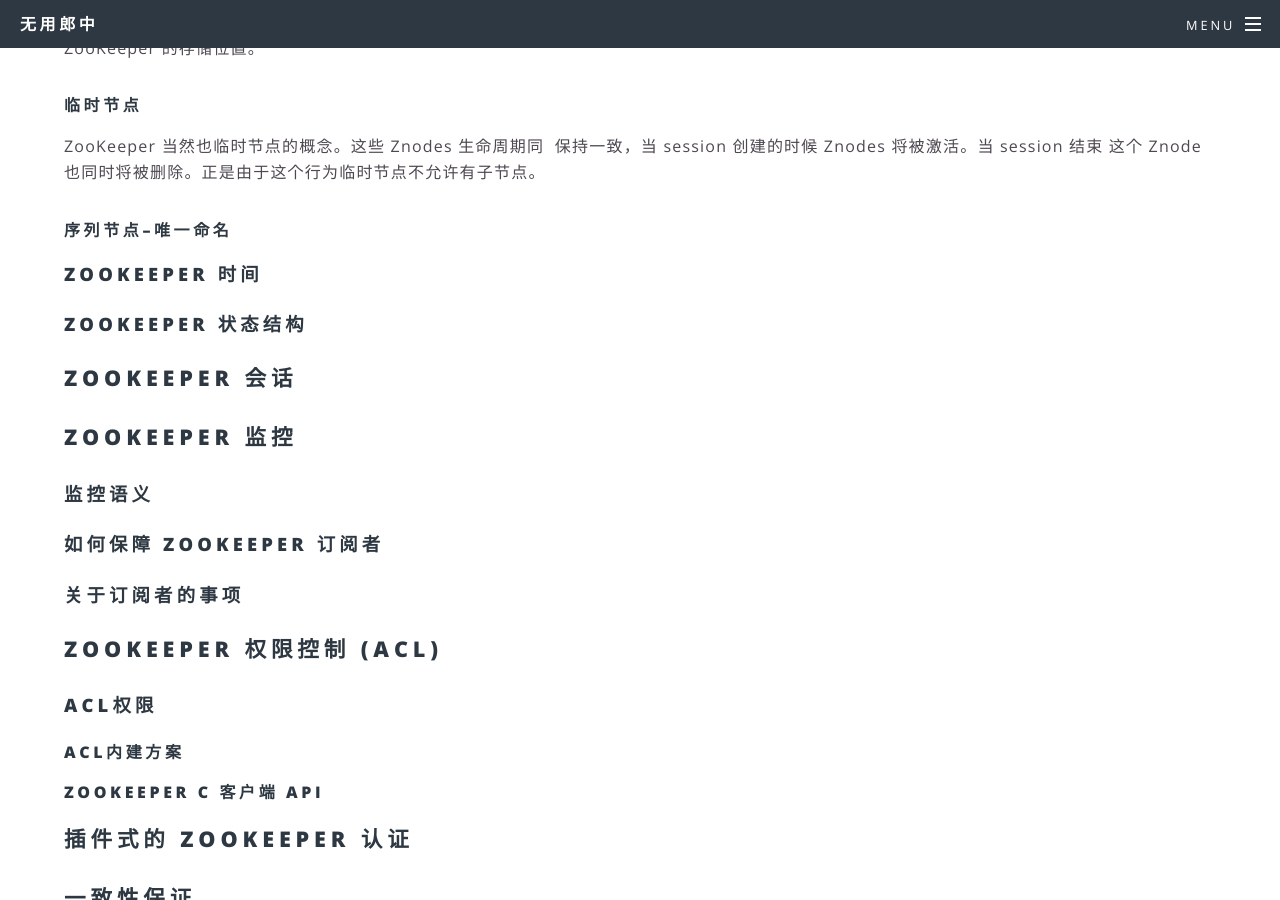
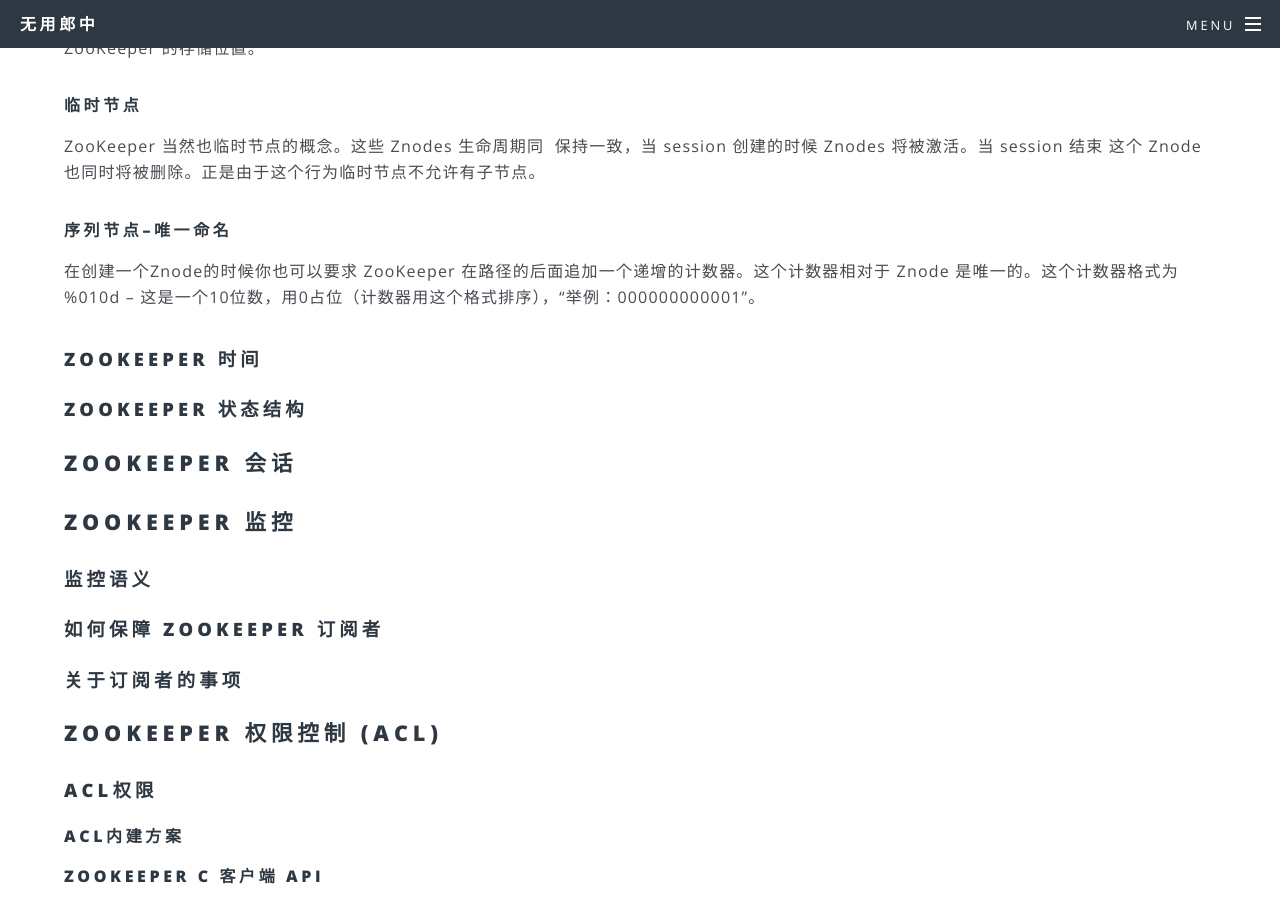
Before and after one commit to fantasylion/fantasylion.github.io, a Jekyll site: the page built from _posts/2018-03-20-zookeeper-guide-chinese.md, in a window 1280 px wide and 900 px high, scrolled down 2196 px. Built offline with Jekyll 4.4.1, drawn with Linux system fonts in a browser that asks for light colours; comment, search, counter and statistics services are not loaded.

Commit message:
Update 2018-03-20-zookeeper-guide-chinese.md

```diff
--- a/_posts/2018-03-20-zookeeper-guide-chinese.md
+++ b/_posts/2018-03-20-zookeeper-guide-chinese.md
@@ -59,6 +59,8 @@
 ZooKeeper 当然也临时节点的概念。这些 Znodes 生命周期同   保持一致，当 session 创建的时候 Znodes 将被激活。当 session 结束 这个 Znode 也同时将被删除。正是由于这个行为临时节点不允许有子节点。
 
 #### 序列节点--唯一命名
+在创建一个Znode的时候你也可以要求 ZooKeeper 在路径的后面追加一个递增的计数器。这个计数器相对于 Znode 是唯一的。这个计数器格式为 %010d -- 这是一个10位数，用0占位（计数器用这个格式排序），“举例：<path>000000000001”。
+
 ### ZooKeeper 时间
 ### ZooKeeper 状态结构
 
```
